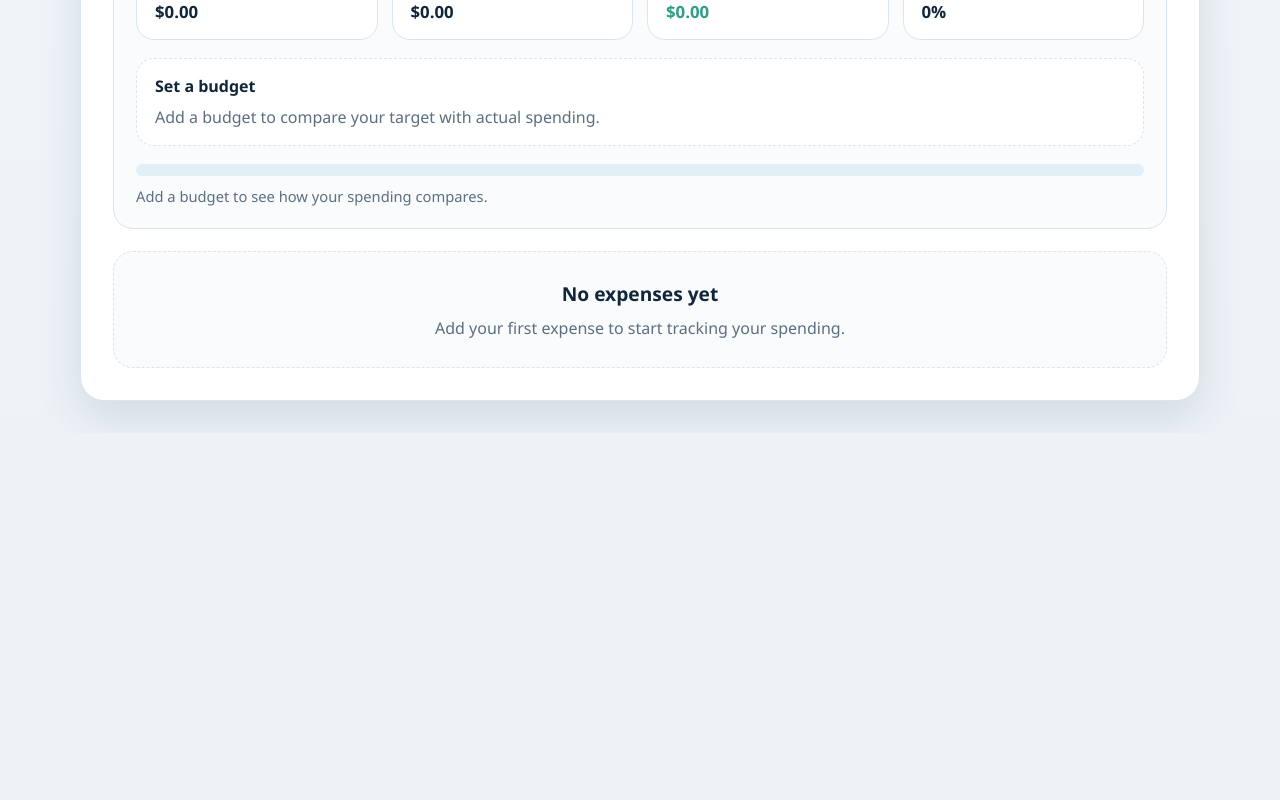
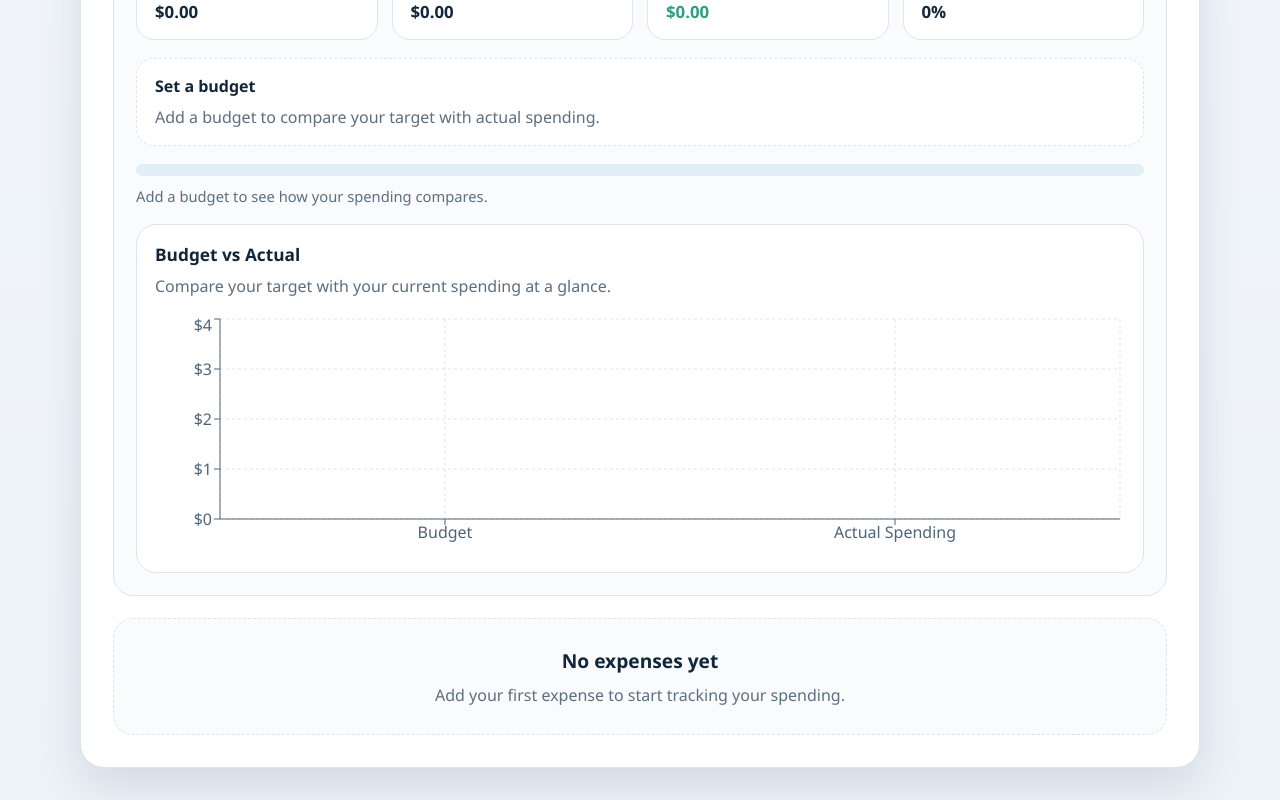
Before and after one commit to Pubudugunawardhana/Expense_Tracker, a React (Create React App) app: page / in a window 1280 px wide. Shown: the part 708-1508 px from the top of the page. Before the commit the page ends 1141 px from the top, so only its background shows below. Built offline with nearby package versions, Linux system fonts and the light colour scheme.

Commit message:
Add Budget vs Actual Chart

```diff
--- a/src/App.css
+++ b/src/App.css
@@ -38,7 +38,8 @@
   --chart-pie-3: #f4a259;
   --chart-pie-4: #8b5cf6;
   --chart-pie-5: #ef6f6c;
-  --budget-fill: #2c9f84;
+  --budget-fill-safe: #2c9f84;
+  --budget-fill-warning: #f4c95d;
   --budget-fill-over: #ef6f6c;
   min-height: 100vh;
   padding: 32px 16px;
@@ -89,7 +90,8 @@
   --chart-pie-3: #f7b267;
   --chart-pie-4: #b28dff;
   --chart-pie-5: #ff9f8f;
-  --budget-fill: #55d2ae;
+  --budget-fill-safe: #55d2ae;
+  --budget-fill-warning: #ffd166;
   --budget-fill-over: #ff9f8f;
 }
 
@@ -405,8 +407,15 @@
   display: block;
   height: 100%;
   border-radius: inherit;
-  background: linear-gradient(90deg, var(--budget-fill), var(--chart-line));
-  transition: width 0.25s ease;
+  transition: width 0.25s ease, background 0.25s ease;
+}
+
+.budget-progress-fill-safe {
+  background: linear-gradient(90deg, var(--budget-fill-safe), var(--chart-line));
+}
+
+.budget-progress-fill-warning {
+  background: linear-gradient(90deg, var(--budget-fill-warning), #f4a259);
 }
 
 .budget-progress-fill-over {
@@ -420,6 +429,33 @@
   transition: color 0.35s ease;
 }
 
+.budget-chart-card {
+  margin-top: 18px;
+  padding: 18px;
+  border: 1px solid var(--surface-border);
+  border-radius: 20px;
+  background-color: var(--surface-bg);
+  transition: background-color 0.35s ease, border-color 0.35s ease;
+}
+
+.budget-chart-header h3 {
+  margin: 0;
+  color: var(--text-primary);
+  font-size: 1.08rem;
+  transition: color 0.35s ease;
+}
+
+.budget-chart-header p {
+  margin: 8px 0 0;
+  color: var(--text-muted);
+  line-height: 1.5;
+  transition: color 0.35s ease;
+}
+
+.budget-chart-frame {
+  height: 240px;
+  margin-top: 16px;
+}
 .category-summary {
   margin-bottom: 0;
 }
--- /dev/null
+++ b/src/components/BudgetComparisonChart.js
@@ -0,0 +1,70 @@
+import {
+  Bar,
+  BarChart,
+  CartesianGrid,
+  Cell,
+  ResponsiveContainer,
+  Tooltip,
+  XAxis,
+  YAxis,
+} from 'recharts';
+
+const formatCurrency = (value) =>
+  new Intl.NumberFormat('en-US', {
+    style: 'currency',
+    currency: 'USD',
+    minimumFractionDigits: 2,
+  }).format(value);
+
+function BudgetComparisonChart({ budget, progressModifier, totalExpenseAmount }) {
+  const chartData = [
+    { label: 'Budget', amount: budget },
+    { label: 'Actual Spending', amount: totalExpenseAmount },
+  ];
+
+  const actualBarColor =
+    progressModifier === 'over'
+      ? 'var(--budget-fill-over)'
+      : progressModifier === 'warning'
+        ? 'var(--budget-fill-warning)'
+        : 'var(--budget-fill-safe)';
+
+  return (
+    <section className="budget-chart-card">
+      <div className="budget-chart-header">
+        <div>
+          <h3>Budget vs Actual</h3>
+          <p>Compare your target with your current spending at a glance.</p>
+        </div>
+      </div>
+
+      <div className="budget-chart-frame">
+        <ResponsiveContainer width="100%" height={240}>
+          <BarChart data={chartData}>
+            <CartesianGrid stroke="var(--chart-grid)" strokeDasharray="3 3" />
+            <XAxis dataKey="label" stroke="var(--chart-text)" />
+            <YAxis
+              stroke="var(--chart-text)"
+              tickFormatter={(value) => `$${value}`}
+            />
+            <Tooltip
+              contentStyle={{
+                backgroundColor: 'var(--chart-tooltip-bg)',
+                border: '1px solid var(--surface-border)',
+                borderRadius: '16px',
+                color: 'var(--text-primary)',
+              }}
+              formatter={(value) => formatCurrency(value)}
+            />
+            <Bar dataKey="amount" radius={[10, 10, 0, 0]}>
+              <Cell fill="var(--chart-bar)" />
+              <Cell fill={actualBarColor} />
+            </Bar>
+          </BarChart>
+        </ResponsiveContainer>
+      </div>
+    </section>
+  );
+}
+
+export default BudgetComparisonChart;
--- a/src/components/BudgetPanel.js
+++ b/src/components/BudgetPanel.js
@@ -1,3 +1,5 @@
+import BudgetComparisonChart from './BudgetComparisonChart';
+
 const formatCurrency = (value) =>
   new Intl.NumberFormat('en-US', {
     style: 'currency',
@@ -124,6 +126,12 @@ function BudgetPanel({ budget, onBudgetChange, totalExpenseAmount }) {
             : 'Add a budget to see how your spending compares.'}
         </p>
       </div>
+
+      <BudgetComparisonChart
+        budget={budget}
+        progressModifier={progressModifier}
+        totalExpenseAmount={totalExpenseAmount}
+      />
     </section>
   );
 }
```
Also changed, not shown: 1 other file (tests, documents, lock files or other folders).
